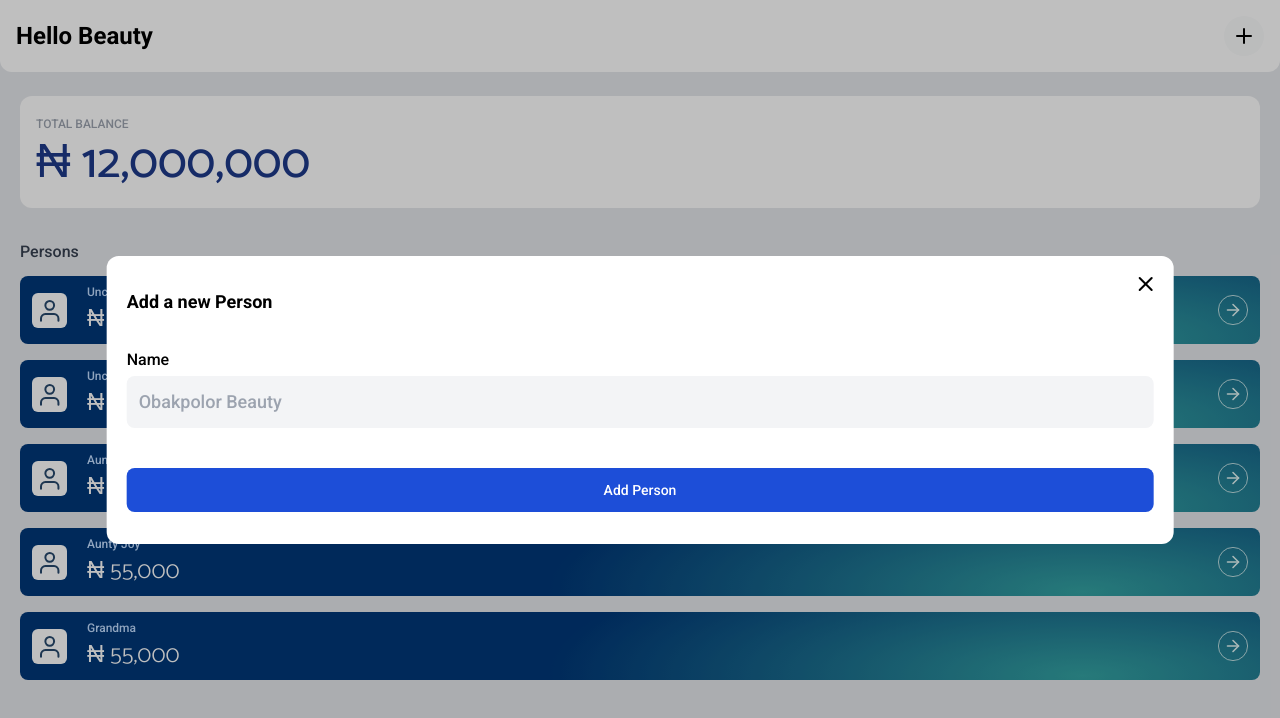
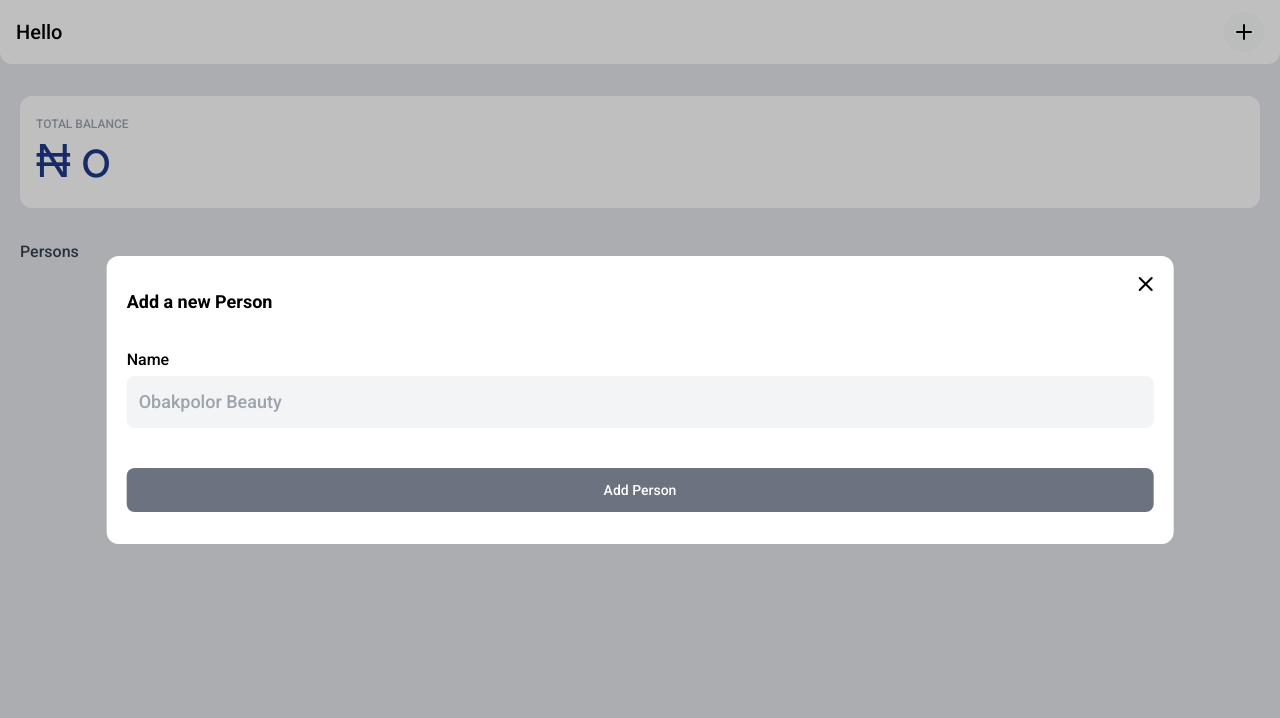
Before and after one commit to daviesesiro/bea-calc, a Next.js app: page / in a window 1280 px wide. Both pictures are taken after a click on the button "Add Person". Shown: the top 718 px of the page. Built offline with nearby package versions, Linux system fonts and the light colour scheme.

Commit message:
added IDB func

```diff
--- a/components/Header.tsx
+++ b/components/Header.tsx
@@ -10,7 +10,7 @@ interface Props {
 const Header = ({ title, actions, home }: Props) => {
     return (
         <React.Fragment>
-            <div className='rounded-b-xl fixed top-0 left-0 right-0 flex items-center justify-between p-4 bg-white'>
+            <div className='rounded-b-xl fixed top-0 left-0 right-0 flex items-center justify-between px-4 py-3 bg-white'>
                 {!home &&
                     <button className='focus:outline-none p-2 mr-4' onClick={useRouter().back}>
                         <svg width={16} height={16} viewBox="0 0 16 16" fill="none" xmlns="http://www.w3.org/2000/svg">
@@ -20,7 +20,7 @@ const Header = ({ title, actions, home }: Props) => {
 
                     </button>
                 }
-                <h1 className='flex-1 font-sans text-2xl font-bold'>
+                <h1 className='flex-1 font-sans text-xl capitalize'>
                     {title}
                 </h1>
                 <div>
--- a/components/Person.tsx
+++ b/components/Person.tsx
@@ -2,15 +2,16 @@ import React from 'react'
 import Link from 'next/link'
 
 interface Props {
+    id: string
     name: string;
     balance: number
 }
 
-const Person = ({ balance, name }: Props) => {
+const Person = ({ balance, name, id }: Props) => {
     balance = balance || 0;
     return (
-        <Link href={`/person/${name}`}>
-            <a className='bg-person-gradient flex items-center px-3 py-2 mx-5 mb-4 rounded-lg'>
+        <Link href={`/person/${id}?name=${name}`}>
+            <a className='bg-person-gradient flex items-center px-3 py-3 mx-5 mb-4 rounded-lg'>
                 <div className='mr-5'>
                     <svg width={35} height={35} viewBox="0 0 35 35" fill="none" xmlns="http://www.w3.org/2000/svg">
                         <rect width={35} height={35} rx={6} fill="white" />
@@ -20,8 +21,8 @@ const Person = ({ balance, name }: Props) => {
 
                 </div>
                 <div className='flex-1'>
-                    <p className='mb-1 text-xs text-blue-200'>{name}</p>
-                    <p className='font-sans-2 text-2xl font-light text-white'>&#8358; {balance.toLocaleString('en-US')}</p>
+                    <p className='mb-1 text-sm text-blue-200 capitalize'>{name}</p>
+                    <p className='font-sans-2 text-3xl font-light text-white'>&#8358; {balance.toLocaleString('en-US')}</p>
                 </div>
                 <div>
                     <svg width={30} height={30} viewBox="0 0 38 38" fill="none" xmlns="http://www.w3.org/2000/svg">
--- a/components/Transaction.tsx
+++ b/components/Transaction.tsx
@@ -7,6 +7,7 @@ interface Props {
     description: string;
     amount: number
     transactionDate: Date
+
 }
 
 const Transaction: React.FC<Props> = ({ receiving, amount, description, transactionDate, title }) => {
--- a/package.json
+++ b/package.json
@@ -8,15 +8,17 @@
     "start": "next start"
   },
   "dependencies": {
-    "localbase": "^0.7.5",
+    "idb": "^6.1.0",
     "next": "10.2.2",
     "next-pwa": "^5.2.21",
     "react": "17.0.2",
-    "react-dom": "17.0.2"
+    "react-dom": "17.0.2",
+    "uuid": "^8.3.2"
   },
   "devDependencies": {
     "@types/node": "^15.3.1",
     "@types/react": "^17.0.6",
+    "@types/uuid": "^8.3.0",
     "autoprefixer": "^10.2.5",
     "postcss": "^8.2.15",
     "tailwindcss": "^2.1.2",
--- a/pages/index.tsx
+++ b/pages/index.tsx
@@ -1,16 +1,50 @@
-import React, { useState } from 'react'
+import React, { useEffect, useState } from 'react'
 import Header from '../components/Header'
 import Layout from '../components/Layout'
 import Modal from '../components/Modal'
 import Person from '../components/Person'
+import DB, { IPerson } from '../utils/DB'
+export default function Home() {
+  const [totalBalance, setTotalBalance] = useState(0)
+  const [personName, setPersonName] = useState('')
+  const [isModalOpen, setModalState] = useState(false)
+  const [submitActive, setSubmitActive] = useState(false)
+  const [error, setError] = useState('')
 
-export default function Home() {
-  let totalBalance = 12000000
+  const handlePersonSubmit = async () => {
+    if (error != '') setError('')
+    if (personName != '') {
+      try {
+        const id = await DB.addPerson(personName.toLowerCase())
+        setModalState(false);
+        setPersons(prev => [...prev, { name: personName, dateAdded: new Date(), balance: 0, id }])
+      } catch (e) {
+        if (e.message.includes('uniqueness')) setError('That name already dey oh, change am jor!')
+      }
+    }
+  }
 
-  const [isModalOpen, setModalState] = useState(false)
+  useEffect(() => {
+    if (error != '') setError('')
+
+    if (personName == '') setSubmitActive(false)
+    else setSubmitActive(true)
+  }, [personName])
+
+  const [persons, setPersons] = useState<IPerson[]>()
+
+
+  useEffect(() => {
+    const updatePersonState = async () => {
+      setPersons(await DB.getPersons());
+      setTotalBalance(await DB.getTotalBalance());
+    }
+    updatePersonState()
+  }, [])
+
   return (
     <Layout>
-      <Header home title="Hello Beauty" actions={[{
+      <Header home title="Hello" actions={[{
         icon: <svg width={24} height={24} viewBox="0 0 24 24" fill="none" xmlns="http://www.w3.org/2000/svg">
           <path d="M12 5V19" stroke="black" strokeWidth={2} strokeLinecap="round" strokeLinejoin="round" />
           <path d="M5 12H19" stroke="black" strokeWidth={2} strokeLinecap="round" strokeLinejoin="round" />
@@ -28,22 +62,26 @@ export default function Home() {
 
       {/* Persons */}
       <p className='mx-5 mt-8 text-gray-700'>Persons</p>
+      {}
       <div className='mt-3 mb-4'>
-        <Person name='Uncle Tony' balance={52000} />
-        <Person name='Uncle Daniel' balance={30000} />
-        <Person name='Aunty Florence' balance={200050} />
-        <Person name='Aunty Joy' balance={55000} />
-        <Person name='Grandma' balance={55000} />
+        {persons && persons.length > 0 && persons.map(({ id, name, balance }) =>
+          <Person id={id} key={`person-${id}`} name={name} balance={balance} />
+        )}
       </div>
 
       {isModalOpen &&
         <Modal closeModal={() => setModalState(false)} title='Add a new Person' >
           <div>
-            <label className='block mb-1' htmlFor="person">Name</label>
-            <input
-              className='focus:outline-none w-full p-3 mb-10 text-lg bg-gray-100 rounded-lg'
-              placeholder="Obakpolor Beauty" id='person' type="text" name='person' />
-            <button className='active:bg-blue-800 focus:outline-none block w-full py-3 text-sm font-normal text-white bg-blue-700 rounded-lg'>Add Person</button>
+            <div className='mb-10'>
+              <label className='block mb-1' htmlFor="person">Name</label>
+              <input
+                value={personName}
+                onChange={(e) => { e.preventDefault(); setPersonName(e.target.value) }}
+                className='focus:outline-none w-full p-3 text-lg bg-gray-100 rounded-lg'
+                placeholder="Obakpolor Beauty" id='person' type="text" name='person' />
+              {error.length > 0 && <p className='mt-1 text-xs text-center text-red-600'>{error}</p>}
+            </div>
+            <button disabled={!submitActive} onClick={handlePersonSubmit} className='disabled:bg-gray-500 active:bg-blue-800 focus:outline-none block w-full py-3 text-sm font-normal text-white bg-blue-700 rounded-lg'>Add Person</button>
           </div>
         </Modal>}
     </Layout>
--- a/pages/person/[id].tsx
+++ b/pages/person/[id].tsx
@@ -8,14 +8,19 @@ import Modal from '../../components/Modal'
 const Index = () => {
     const router = useRouter()
     const { id } = router.query
-    console.log(id)
+
+    console.log(router)
+    const params = new URLSearchParams(router.asPath.split('?')[1])
+    const personName = params.get('name')
+
+    if (personName == '') router.back()
 
     const [showAddTran, setShowAddTran] = useState(false)
     const balance = 3453300
     const transactionDate = new Date()
     return (
         <Layout >
-            <Header title={id as string} actions={[{
+            <Header title={personName} actions={[{
                 icon: <svg width={24} height={24} viewBox="0 0 24 24" fill="none" xmlns="http://www.w3.org/2000/svg">
                     <path d="M12 5V19" stroke="black" strokeWidth={2} strokeLinecap="round" strokeLinejoin="round" />
                     <path d="M5 12H19" stroke="black" strokeWidth={2} strokeLinecap="round" strokeLinejoin="round" />
--- a/tailwind.config.js
+++ b/tailwind.config.js
@@ -19,7 +19,7 @@ module.exports = {
   },
   variants: {
     extend: {
-      backgroundColor: ["hover", "active", "focus"],
+      backgroundColor: ["hover", "active", "focus", "disabled"],
     },
   },
   plugins: [],
--- /dev/null
+++ b/utils/DB.ts
@@ -0,0 +1,84 @@
+import { v4 as uuid } from "uuid";
+import { DBSchema, openDB } from "idb";
+
+export interface IPerson {
+  id: string;
+  name: string;
+  balance: number;
+  dateAdded: Date;
+}
+export interface ITransaction {
+  id: string;
+  title: string;
+  amount: number;
+  dateAdded: Date;
+  description: string;
+  type: string;
+  personId: string;
+}
+
+interface MyDB extends DBSchema {
+  persons: {
+    key: string;
+    value: IPerson;
+    indexes: { "name-idx": string };
+  };
+  totalBalance: {
+    key: number;
+    value: number;
+  };
+  transactions: {
+    key: string;
+    value: ITransaction;
+    indexes: { "title-idx": string; "personId-idx": string };
+  };
+}
+const getDb = async () =>
+  openDB<MyDB>("db", 1, {
+    upgrade: async (db) => {
+      if (
+        !db.objectStoreNames.contains("persons") &&
+        !db.objectStoreNames.contains("transactions")
+      ) {
+        const totalBalanceStore = db.createObjectStore("totalBalance", {
+          autoIncrement: true,
+        });
+        totalBalanceStore.add(0, 1);
+
+        db.createObjectStore("persons", {
+          keyPath: "id",
+          autoIncrement: true,
+        }).createIndex("name-idx", "name", { unique: true });
+
+        db.createObjectStore("transactions", {
+          keyPath: "id",
+          autoIncrement: true,
+        }).createIndex("title-idx", "title");
+      }
+    },
+  });
+
+export default {
+  addPerson: async (name: string) => {
+    const db = await getDb();
+    return db.add("persons", {
+      id: uuid(),
+      name,
+      balance: 0,
+      dateAdded: new Date(),
+    });
+  },
+  getPersons: async () => {
+    const db = await getDb();
+    return db.getAll("persons");
+  },
+  getPersonById: async (id: string) => {
+    const db = await getDb();
+    return db.get("persons", id);
+  },
+  addTransaction: (amount: number) => {},
+  getTotalBalance: async () => {
+    const db = await getDb();
+    return db.get("totalBalance", 1);
+  },
+};
```
Also changed, not shown: 2 other files (tests, documents, lock files or other folders).
